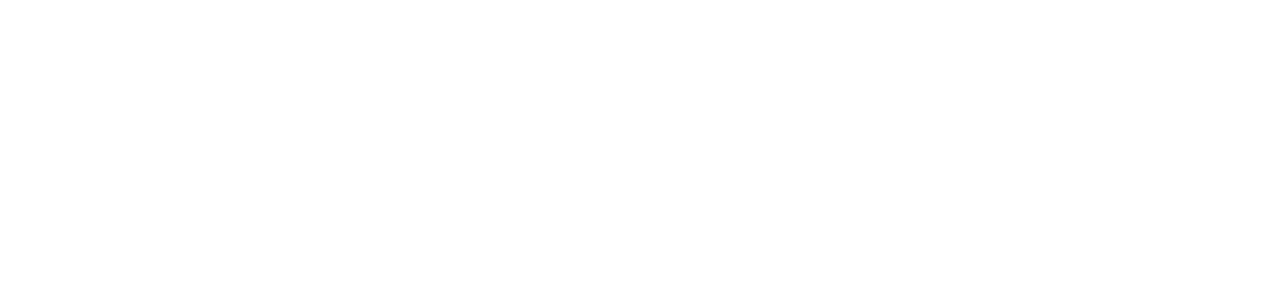
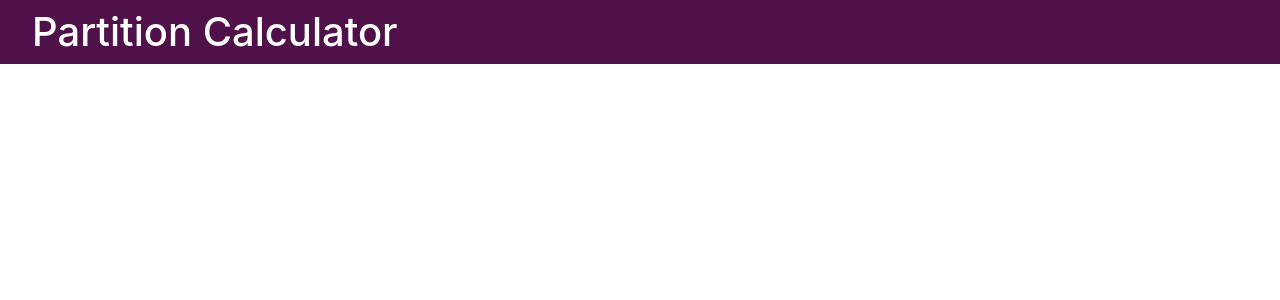
Before and after one commit to vanbuselvan/Galvanize-Project-1, a React (Create React App) app in the folder galvanizeproject1/: page / in a window 1280 px wide. Shown: the top 300 px of the page. Built offline with nearby package versions, Linux system fonts and the light colour scheme.

Commit message:
header feature finished

```diff
--- a/galvanizeproject1/src/App.js
+++ b/galvanizeproject1/src/App.js
@@ -1,10 +1,12 @@
 
 import './App.css';
+
+import Header from './components/header.js';
 
 function App() {
   return (
     <div className="App">
-
+      <Header/>
     </div>
   );
 }
--- /dev/null
+++ b/galvanizeproject1/src/components/Header.css
@@ -0,0 +1,13 @@
+.Header {
+    background-color: #50104A;
+    color: white;
+    height: 8vh;
+    position: relative;
+}
+
+.Text {
+    position: absolute;
+    bottom: 0;
+    left: 0;
+    padding-left: 4vh;
+}
--- a/galvanizeproject1/src/components/header.js
+++ b/galvanizeproject1/src/components/header.js
@@ -1,9 +1,10 @@
 import React from 'react'
+import './Header.css';
 
 export default function header() {
     return (
-        <div>
-            header is working
+        <div class="Header">
+            <h1 class="Text">Partition Calculator</h1>
         </div>
     )
 }
```
Also changed, not shown: galvanizeproject1/src/App.css (line endings or trailing spaces).
